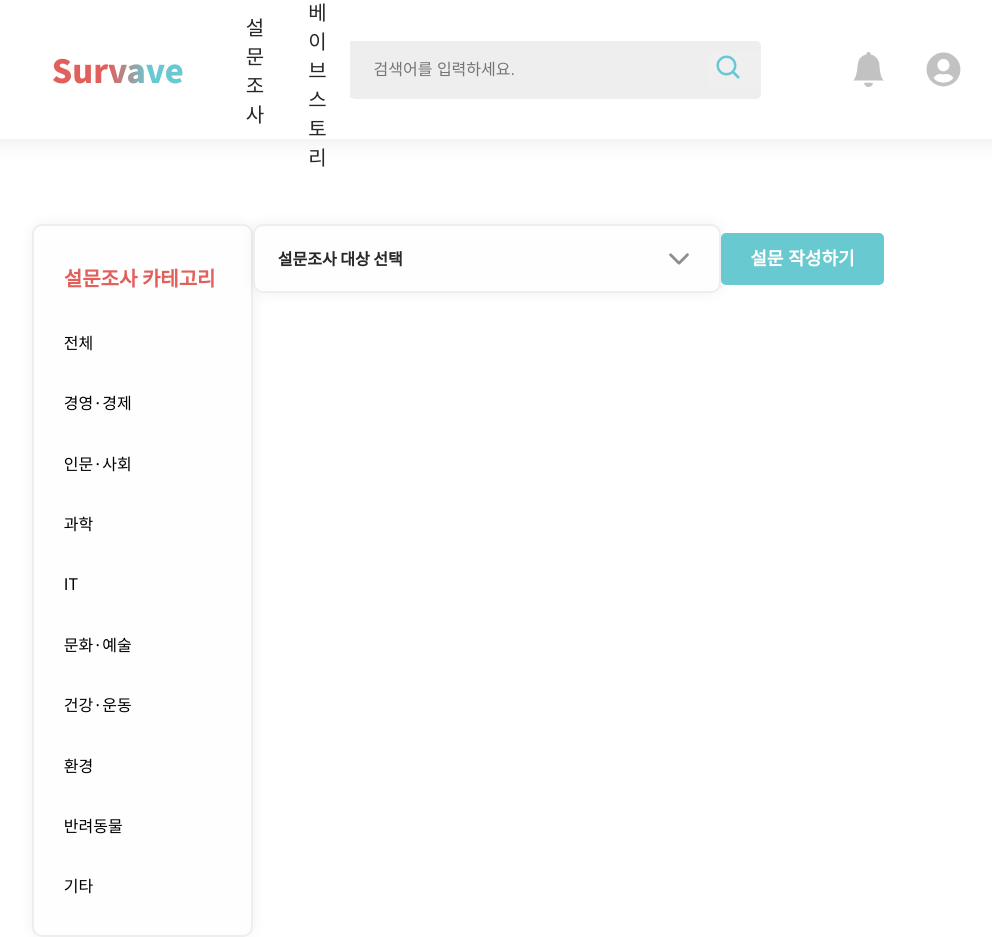
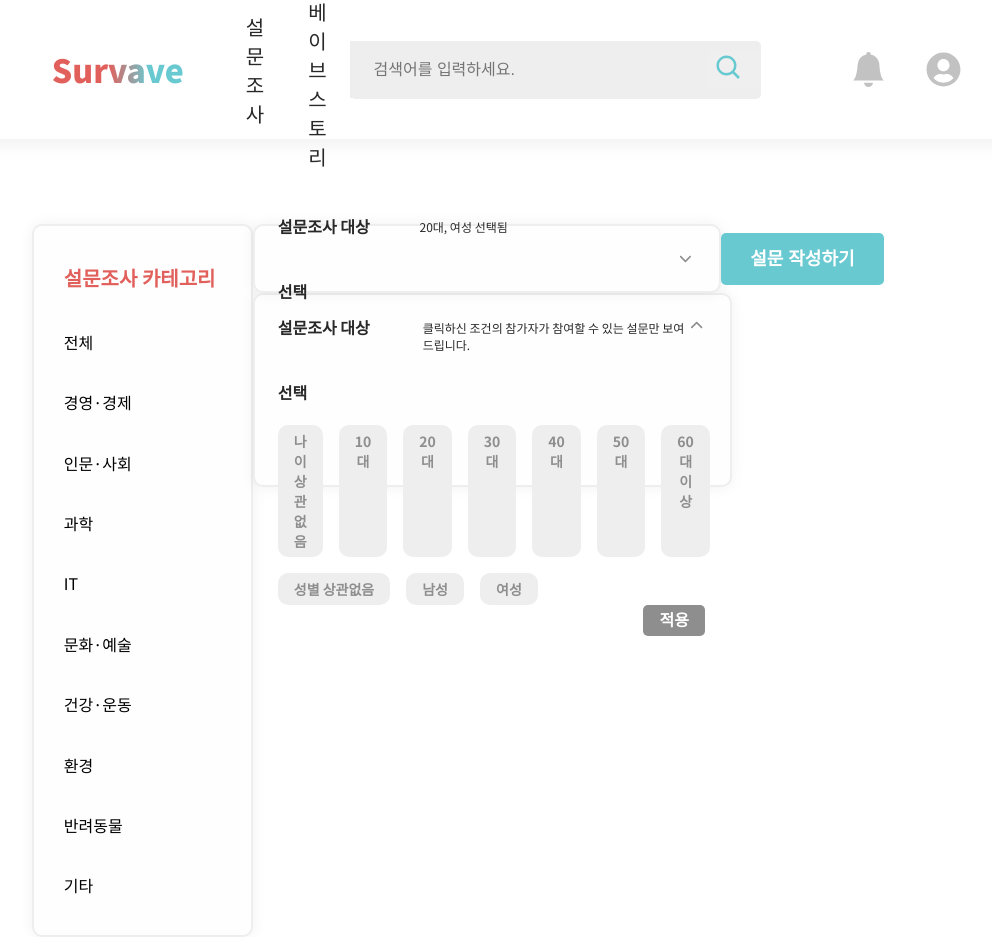
Before and after one commit to UMC-MMM/Client, a React (Create React App) app in the folder mmm_client/: page /surveyList in a window 1280 px wide. Shown: the whole page, without its empty margins (182-1174 px from the left). Built offline with nearby package versions, Linux system fonts and the light colour scheme.

Commit message:
설문조사 목록 페이지 - 설문조사 대상 선택 박스 완성 (기능 미완성)

```diff
--- a/mmm_client/src/app.css
+++ b/mmm_client/src/app.css
@@ -1109,7 +1109,7 @@
   width: 78.82%;
 }
 
-.surveyListSelectBox {
+.surveyListSelectBoxSmall {
   height: 65px;
   width: 67.69%;
   border-radius: 10px;
@@ -1124,7 +1124,37 @@
   display: flex;
   justify-content: space-between;
   align-items: center;
+}
 
+.surveyListSelectBoxBig {
+  height: 190px;
+  width: 67.69%;
+  border-radius: 10px;
+  background: #fefefe;
+  border: 2px solid #eeeeee;
+  box-shadow: 0px 0px 15px rgba(0, 0, 0, 0.06);
+  border-radius: 10px;
+
+  padding-left: 23px;
+  padding-right: 25px;
+
+  display: flex;
+  flex-direction: column;
+  /* align-items: flex-start; */
+}
+
+.surveyListSelectBoxBigTop {
+  display: flex;
+  justify-content: space-between;
+}
+
+.surveyListSelectBoxArrowUp {
+  margin-top: 20px;
+  cursor: pointer;
+  /* 개선 필요 */
+}
+
+.surveyListSelectBoxArrowDown {
   cursor: pointer;
 }
 
@@ -1134,6 +1164,67 @@
   font-size: 16px;
   line-height: 65px;
   color: #282828;
+}
+
+.surveyListSelectBoxTitleAndDetail {
+  display: flex;
+}
+
+.surveyListSelectBoxDetail {
+  height: 18px;
+  width: 310px;
+
+  margin-top: 24px;
+  margin-left: 38px;
+  font-style: normal;
+  font-weight: 400;
+  font-size: 12px;
+  line-height: 17px;
+  color: #282828;
+}
+
+.surveyListTargetAge {
+  display: flex;
+  justify-content: flex-start;
+  margin-bottom: 16px;
+}
+
+.surveyListTargetGender {
+  display: flex;
+  justify-content: flex-start;
+}
+
+.surveyListTargetTag {
+  padding: 6px 16px;
+  background-color: #eeeeee;
+  text-align: center;
+  border-radius: 10px;
+
+  font-size: 14px;
+  font-weight: 700;
+  line-height: 20px;
+  letter-spacing: 0em;
+  color: #8e8e8e;
+
+  margin-right: 16px;
+  cursor: pointer;
+}
+
+.surveyListTargetBnt {
+  height: 31px;
+  width: 62px;
+  color: #ffffff;
+  font-style: normal;
+  font-weight: 700;
+  font-size: 16px;
+  line-height: 23px;
+  text-align: center;
+  background: #8e8e8e;
+  border-radius: 5px;
+  border: none;
+
+  float: right;
+  cursor: pointer;
 }
 
 .surveyListRightTop {
--- a/mmm_client/src/pages/surveyList.jsx
+++ b/mmm_client/src/pages/surveyList.jsx
@@ -1,10 +1,27 @@
 import React from "react";
 import Navbar from "../components/navbar";
-// import { Link } from "react-router-dom";
+import { useState } from "react";
 import CategoryListContainer from "../components/categoryListContainer";
 import { IoIosArrowDown } from "react-icons/io";
+import { IoIosArrowUp } from "react-icons/io";
 
 const SurveyList = () => {
+  const [selectBoxOpen, setSelectBoxOpen] = useState(false);
+
+  const handleSelectBox = () => {
+    setSelectBoxOpen(!selectBoxOpen);
+  };
+
+  const targetAge = [
+    "나이 상관없음",
+    "10대",
+    "20대",
+    "30대",
+    "40대",
+    "50대",
+    "60대 이상",
+  ];
+  const targetGender = ["성별 상관없음", "남성", "여성"];
   return (
     <>
       <Navbar />
@@ -14,12 +31,56 @@ const SurveyList = () => {
         </div>
         <div className="surveyListRight">
           <div className="surveyListRightTop">
-            <div className="surveyListSelectBox">
-              <div className="surveyListSelectBoxTitle">설문조사 대상 선택</div>
-              <IoIosArrowDown size="30px" color="#8E8E8E" />
-              {/* <div className="surveySelectBoxDown">설문조사 대상 선택</div> */}
+            <div className="surveyListSelectBoxSmall" onClick={handleSelectBox}>
+              <div className="surveyListSelectBoxTitleAndDetail">
+                <div className="surveyListSelectBoxTitle">
+                  설문조사 대상 선택
+                </div>
+                <div className="surveyListSelectBoxDetail">
+                  20대, 여성 선택됨
+                </div>
+              </div>
+              <IoIosArrowDown
+                size="20px"
+                color="#8E8E8E"
+                className="surveyListSelectBoxArrowDown"
+              />
             </div>
             <button className="surveyWriteBnt">설문 작성하기</button>
+          </div>
+
+          <div className="surveyListSelectBoxBig" onClick={handleSelectBox}>
+            <div className="surveyListSelectBoxBigTop">
+              <div className="surveyListSelectBoxTitleAndDetail">
+                <div className="surveyListSelectBoxTitle">
+                  설문조사 대상 선택
+                </div>
+                <div className="surveyListSelectBoxDetail">
+                  클릭하신 조건의 참가자가 참여할 수 있는 설문만 보여드립니다.
+                </div>
+              </div>
+              <IoIosArrowUp
+                size="20px"
+                color="#8E8E8E"
+                className="surveyListSelectBoxArrowUp"
+              />
+            </div>
+            <div
+              className="surveyListSelectBoxBigTagContainer"
+              onClick={handleSelectBox}
+            >
+              <div className="surveyListTargetAge">
+                {targetAge.map((age) => (
+                  <span className="surveyListTargetTag">{age}</span>
+                ))}
+              </div>
+              <div className="surveyListTargetGender">
+                {targetGender.map((gender) => (
+                  <span className="surveyListTargetTag">{gender}</span>
+                ))}
+              </div>
+              <button className="surveyListTargetBnt">적용</button>
+            </div>
           </div>
         </div>
       </div>
```
